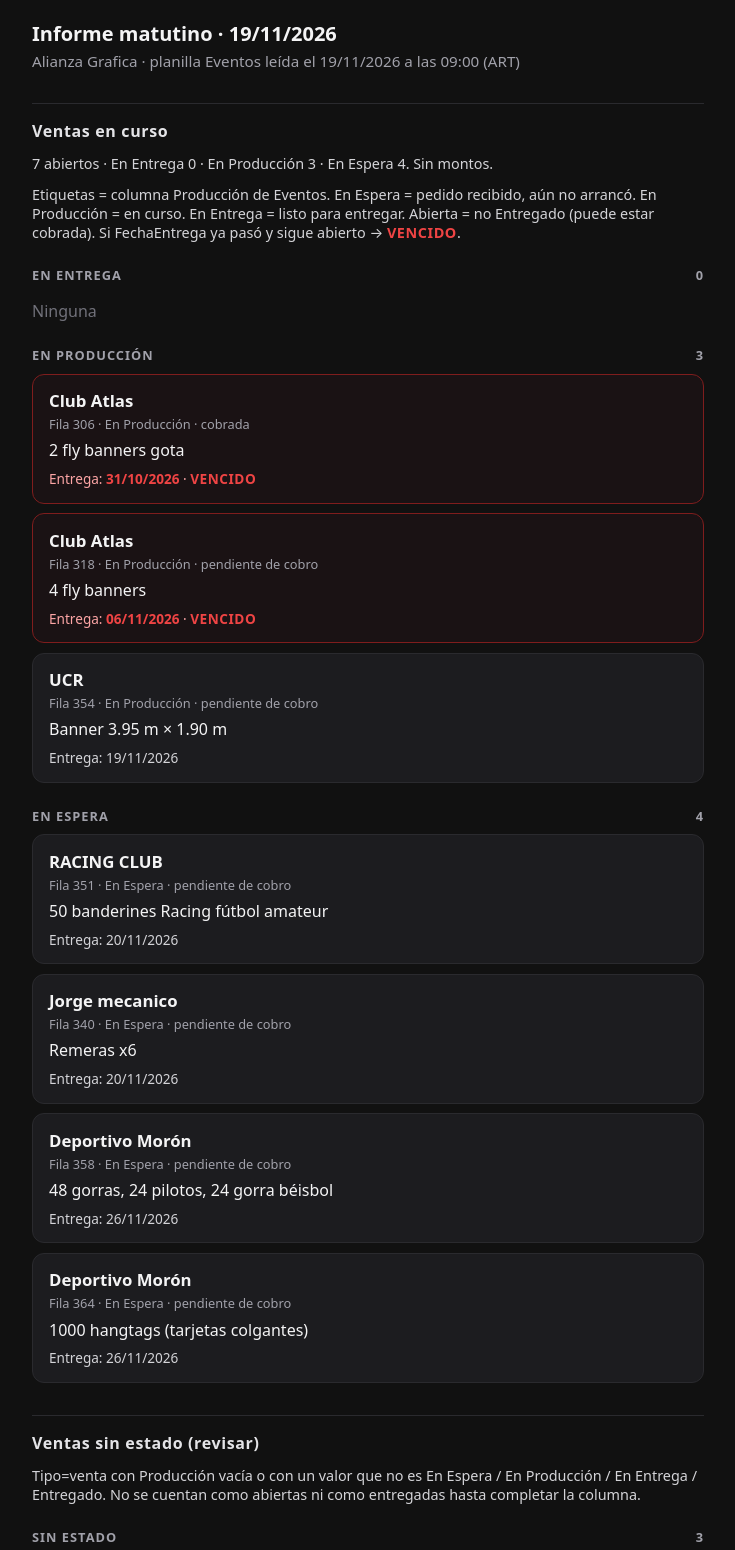
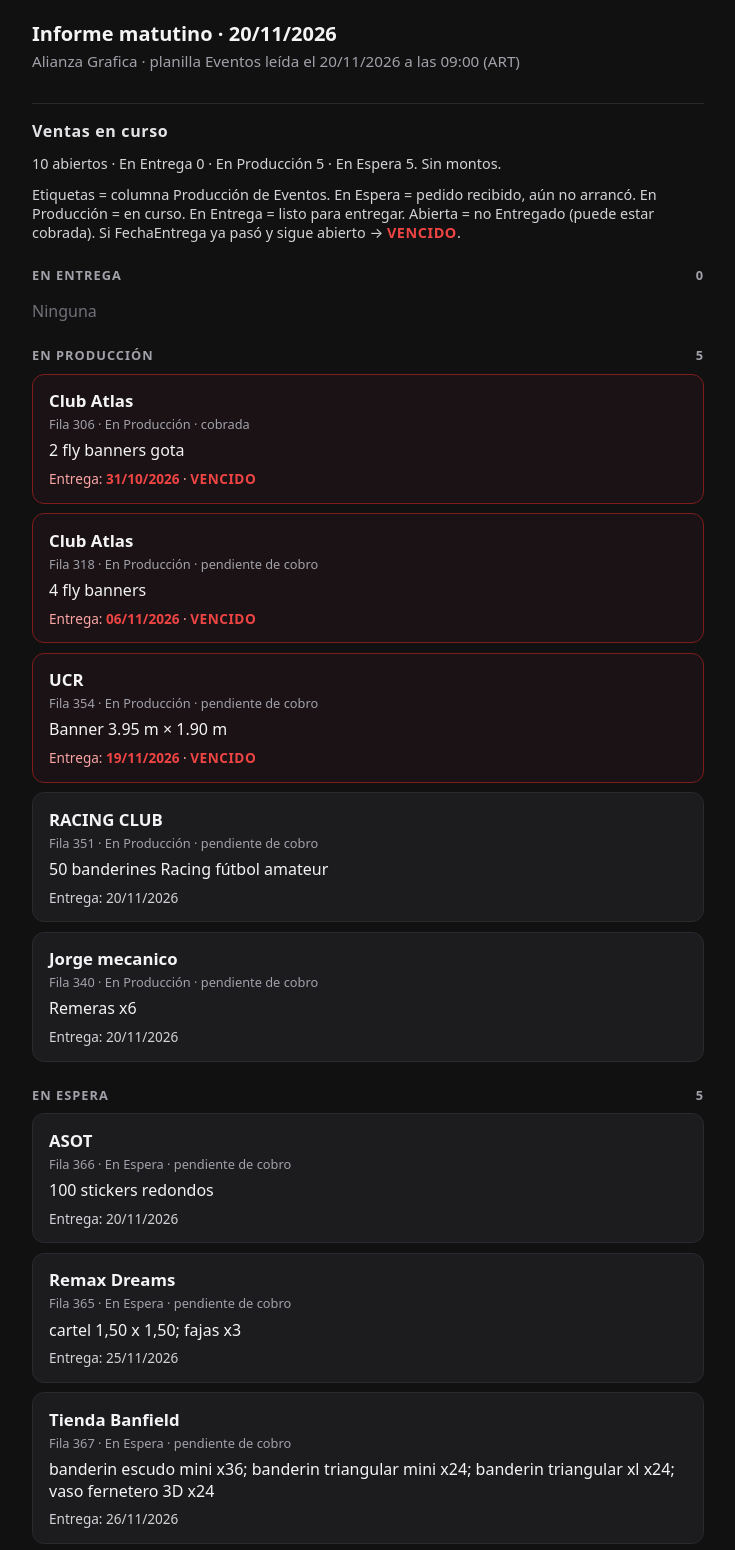
Before and after one commit to CodersPlug/alianza-ventas-web, a plain HTML site: page index.html in a window 1280 px wide. Shown: the top 1550 px of the page, without its empty margins (272-1007 px from the left). Drawn offline with Linux system fonts and the light colour scheme.

Commit message:
Update informe matutino

```diff
--- a/index.html
+++ b/index.html
@@ -3,7 +3,7 @@
 <head>
 <meta charset="utf-8"/>
 <meta name="viewport" content="width=device-width, initial-scale=1"/>
-<title>Informe matutino · 19/11/2026</title>
+<title>Informe matutino · 20/11/2026</title>
 <style>
   :root { color-scheme: light dark; }
   body { font-family: ui-sans-serif, system-ui, -apple-system, sans-serif; margin: 0; background: #111; color: #f4f4f5; }
@@ -30,9 +30,9 @@
 </head>
 <body>
 <main>
-  <h1>Informe matutino · 19/11/2026</h1>
-  <p class="sub">Alianza Grafica · planilla Eventos leída el 19/11/2026 a las 09:00 (ART)</p>
-  <div class="block"><h2 class="block-title">Ventas en curso</h2><p class="summary">7 abiertos · En Entrega 0 · En Producción 3 · En Espera 4. Sin montos.</p><p class="summary">Etiquetas = columna Producción de Eventos. En Espera = pedido recibido, aún no arrancó. En Producción = en curso. En Entrega = listo para entregar. Abierta = no Entregado (puede estar cobrada). Si FechaEntrega ya pasó y sigue abierto → <span class="vencido">VENCIDO</span>.</p><section><h2>En Entrega <span>0</span></h2><p class="empty">Ninguna</p></section><section><h2>En Producción <span>3</span></h2><article class="is-vencido">
+  <h1>Informe matutino · 20/11/2026</h1>
+  <p class="sub">Alianza Grafica · planilla Eventos leída el 20/11/2026 a las 09:00 (ART)</p>
+  <div class="block"><h2 class="block-title">Ventas en curso</h2><p class="summary">10 abiertos · En Entrega 0 · En Producción 5 · En Espera 5. Sin montos.</p><p class="summary">Etiquetas = columna Producción de Eventos. En Espera = pedido recibido, aún no arrancó. En Producción = en curso. En Entrega = listo para entregar. Abierta = no Entregado (puede estar cobrada). Si FechaEntrega ya pasó y sigue abierto → <span class="vencido">VENCIDO</span>.</p><section><h2>En Entrega <span>0</span></h2><p class="empty">Ninguna</p></section><section><h2>En Producción <span>5</span></h2><article class="is-vencido">
           <div class="who">Club Atlas</div>
           <div class="meta">Fila 306 · En Producción · cobrada</div>
           <div class="job">2 fly banners gota</div>
@@ -42,21 +42,36 @@
           <div class="meta">Fila 318 · En Producción · pendiente de cobro</div>
           <div class="job">4 fly banners</div>
           <div class="when">Entrega: <span class="fecha-vencida">06/11/2026</span> · <span class="vencido">VENCIDO</span></div>
-        </article><article>
+        </article><article class="is-vencido">
           <div class="who">UCR</div>
           <div class="meta">Fila 354 · En Producción · pendiente de cobro</div>
           <div class="job">Banner 3.95 m × 1.90 m</div>
-          <div class="when">Entrega: 19/11/2026</div>
-        </article></section><section><h2>En Espera <span>4</span></h2><article>
+          <div class="when">Entrega: <span class="fecha-vencida">19/11/2026</span> · <span class="vencido">VENCIDO</span></div>
+        </article><article>
           <div class="who">RACING CLUB</div>
-          <div class="meta">Fila 351 · En Espera · pendiente de cobro</div>
+          <div class="meta">Fila 351 · En Producción · pendiente de cobro</div>
           <div class="job">50 banderines Racing fútbol amateur</div>
           <div class="when">Entrega: 20/11/2026</div>
         </article><article>
           <div class="who">Jorge mecanico</div>
-          <div class="meta">Fila 340 · En Espera · pendiente de cobro</div>
+          <div class="meta">Fila 340 · En Producción · pendiente de cobro</div>
           <div class="job">Remeras x6</div>
           <div class="when">Entrega: 20/11/2026</div>
+        </article></section><section><h2>En Espera <span>5</span></h2><article>
+          <div class="who">ASOT</div>
+          <div class="meta">Fila 366 · En Espera · pendiente de cobro</div>
+          <div class="job">100 stickers redondos</div>
+          <div class="when">Entrega: 20/11/2026</div>
+        </article><article>
+          <div class="who">Remax Dreams</div>
+          <div class="meta">Fila 365 · En Espera · pendiente de cobro</div>
+          <div class="job">cartel 1,50 x 1,50; fajas x3</div>
+          <div class="when">Entrega: 25/11/2026</div>
+        </article><article>
+          <div class="who">Tienda Banfield</div>
+          <div class="meta">Fila 367 · En Espera · pendiente de cobro</div>
+          <div class="job">banderin escudo mini x36; banderin triangular mini x24; banderin triangular xl x24; vaso fernetero 3D x24</div>
+          <div class="when">Entrega: 26/11/2026</div>
         </article><article>
           <div class="who">Deportivo Morón</div>
           <div class="meta">Fila 358 · En Espera · pendiente de cobro</div>
@@ -79,7 +94,7 @@
           <div class="who">SERVICIOS F.F. SRL</div>
           <div class="meta">Fila 128 · Producción vacía · revisar</div>
           <div class="job">Factura A Nro. 00002-00000117 — Ploteo y colocación de vinilos y calcos, y 200 stickers</div>
-        </article></section></div><div class="block"><h2 class="block-title">Cobranza (entregados)</h2><p class="summary">Periodo: historial completo de Eventos (todas las ventas con Producción=Entregado; sin filtro de Fecha). Mismos números que el WhatsApp del matutino.</p><p class="summary">Entregados y pagados: 84 · $18.415.960. Entregados con cobro pendiente: 5 · $1.294.600.</p><section><h2>Entregados con cobro pendiente <span>5</span></h2><article>
+        </article></section></div><div class="block"><h2 class="block-title">Cobranza (entregados)</h2><p class="summary">Periodo: historial completo de Eventos (todas las ventas con Producción=Entregado; sin filtro de Fecha). Mismos números que el WhatsApp del matutino.</p><p class="summary">Entregados y pagados: 84 · $18.415.960. Entregados con cobro pendiente: 5 · $1.274.600.</p><section><h2>Entregados con cobro pendiente <span>5</span></h2><article>
         <div class="who">Racing Club</div>
         <div class="meta">Fila 159 · Entregado · pendiente de cobro</div>
         <div class="amt">$916.600</div>
@@ -88,7 +103,7 @@
       </article><article>
         <div class="who">Casablanca</div>
         <div class="meta">Fila 325 · Entregado · pendiente de cobro</div>
-        <div class="amt">$170.000</div>
+        <div class="amt">$150.000</div>
         <div class="job">2 fly banner gota de 1.80 con base</div>
         <div class="when">Entrega: 04/11/2026</div>
       </article><article>
@@ -109,7 +124,7 @@
         <div class="amt">$30.000</div>
         <div class="job">Tarjetas personales x500</div>
         <div class="when">Entrega: 04/11/2026</div>
-      </article></section><section><h2>Entregados y pagados <span>84</span></h2><p class="summary">Total cobrado en entregados: $18.415.960 (84). Detalle omitido — ver planilla Eventos.</p></section></div><div class="block"><h2 class="block-title">Cheques emitidos</h2><p class="summary">Proximos 7 dias (19/11/2026 – 26/11/2026): $0 · 0 cheques. Total posdatados: $0 · 0.</p><p class="empty">Sin cheques emitidos posdatados</p></div><div class="block"><h2 class="block-title">Cuentas corrientes</h2><p class="summary">Total CC clientes: $2.815.600 · 11 ventas.</p><article>
+      </article></section><section><h2>Entregados y pagados <span>84</span></h2><p class="summary">Total cobrado en entregados: $18.415.960 (84). Detalle omitido — ver planilla Eventos.</p></section></div><div class="block"><h2 class="block-title">Cheques emitidos</h2><p class="summary">Proximos 7 dias (20/11/2026 – 27/11/2026): $0 · 0 cheques. Total posdatados: $0 · 0.</p><p class="empty">Sin cheques emitidos posdatados</p></div><div class="block"><h2 class="block-title">Cuentas corrientes</h2><p class="summary">Total CC clientes: $3.881.600 · 14 ventas.</p><article>
         <div class="who">Transporte Molina</div>
         <div class="meta">Vence: 25/08/2026 · Entregado</div>
         <div class="amt">$80.000</div>
@@ -127,7 +142,7 @@
       </article><article>
         <div class="who">Casablanca</div>
         <div class="meta">Vence: 04/11/2026 · Entregado</div>
-        <div class="amt">$170.000</div>
+        <div class="amt">$150.000</div>
         <div class="job">2 fly banner gota de 1.80 con base</div>
       </article><article>
         <div class="who">Jorge mecánico</div>
@@ -146,14 +161,29 @@
         <div class="job">Banner 3.95 m × 1.90 m</div>
       </article><article>
         <div class="who">RACING CLUB</div>
-        <div class="meta">Vence: 20/11/2026 · En Espera</div>
+        <div class="meta">Vence: 20/11/2026 · En Producción</div>
         <div class="amt">$375.000</div>
         <div class="job">50 banderines Racing fútbol amateur</div>
       </article><article>
         <div class="who">Jorge mecanico</div>
-        <div class="meta">Vence: 20/11/2026 · En Espera</div>
+        <div class="meta">Vence: 20/11/2026 · En Producción</div>
         <div class="amt">$93.000</div>
         <div class="job">Remeras x6</div>
+      </article><article>
+        <div class="who">ASOT</div>
+        <div class="meta">Vence: 20/11/2026 · En Espera</div>
+        <div class="amt">$25.000</div>
+        <div class="job">100 stickers redondos</div>
+      </article><article>
+        <div class="who">Remax Dreams</div>
+        <div class="meta">Vence: 25/11/2026 · En Espera</div>
+        <div class="amt">$77.000</div>
+        <div class="job">cartel 1,50 x 1,50; fajas x3</div>
+      </article><article>
+        <div class="who">Tienda Banfield</div>
+        <div class="meta">Vence: 26/11/2026 · En Espera</div>
+        <div class="amt">$984.000</div>
+        <div class="job">banderin escudo mini x36; banderin triangular mini x24; banderin triangular xl x24; vaso fernetero 3D x24</div>
       </article><article>
         <div class="who">Deportivo Morón</div>
         <div class="meta">Vence: 26/11/2026 · En Espera</div>
```
